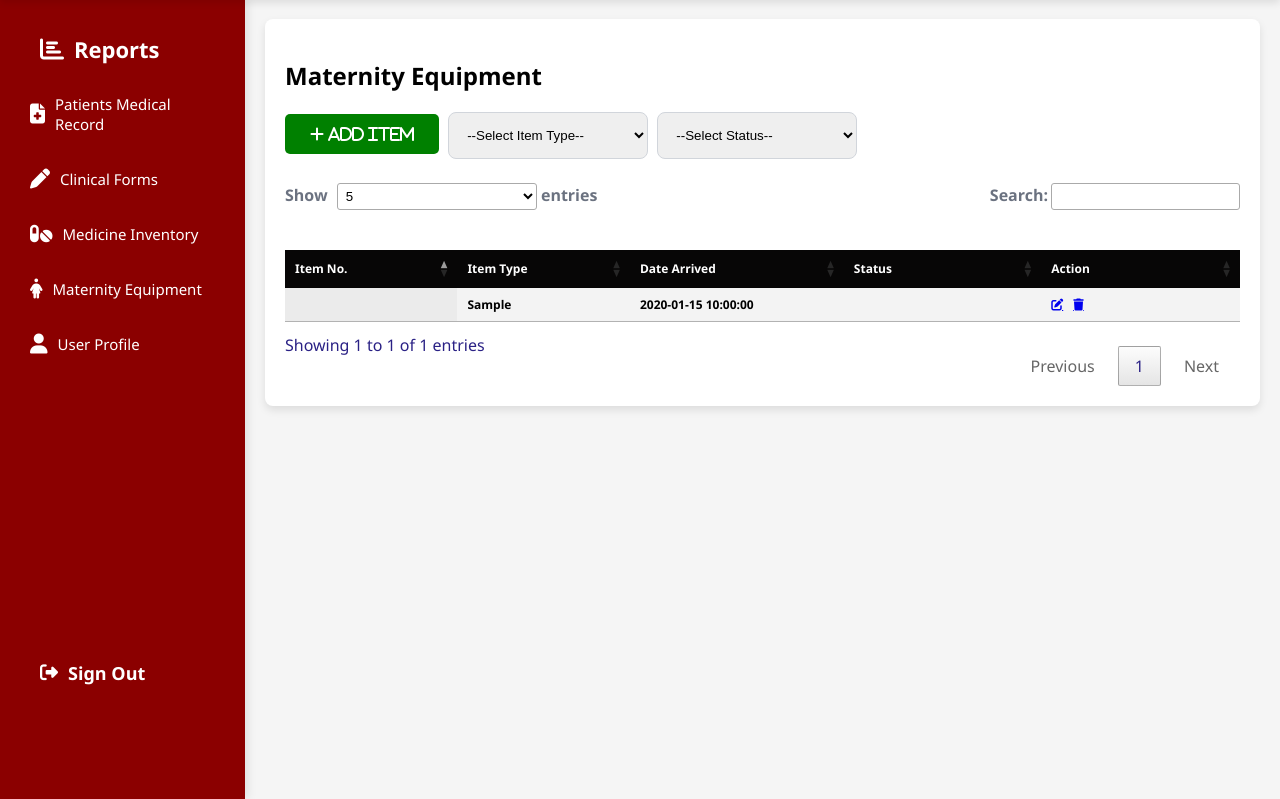
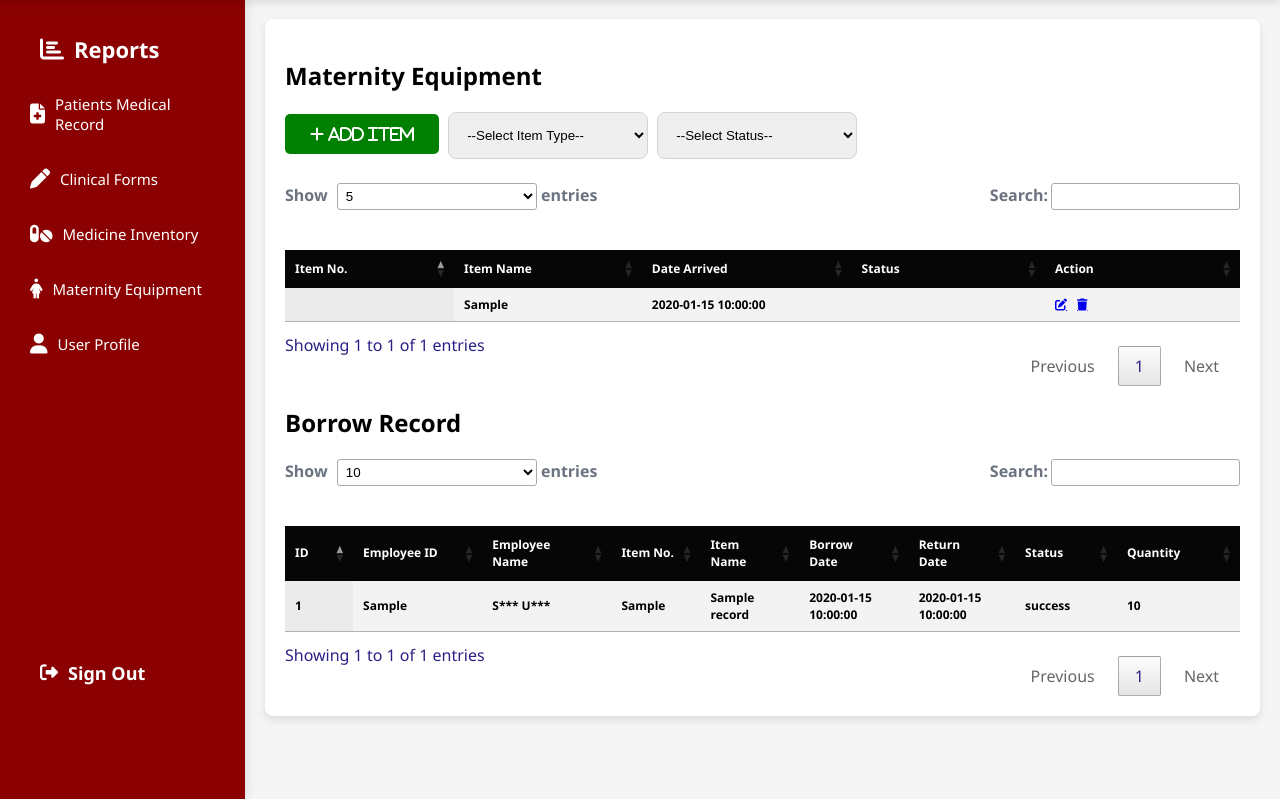
Before and after one commit to Covi-proj/Health-System, a PHP site: page /clinic_admin.php in a window 1280 px wide, after a click on "Maternity Equipment". Shown: the part 85-884 px from the top of the page. Run offline with PHP 8.4, Linux system fonts and the light colour scheme; a user stored in the database is signed in; data comes from the database, SQL or seed files in the repository; tables that the repository leaves empty or names only in its code hold one stand-in row (values such as "Sample post"); data that the repository does not hold is empty; some libraries are stand-ins or nearby versions.

Commit message:
added borrowing system

```diff
--- a/clinic_admin.php
+++ b/clinic_admin.php
@@ -1639,7 +1639,7 @@
                 </li>
 
                 <li onclick="showPage('equip')">
-                <i class="fas fa-person-dress"></i></i>Maternity Equipment
+                    <i class="fas fa-person-dress"></i></i>Maternity Equipment
                 </li>
 
                 <li onclick="showPage('profile')">
@@ -1686,26 +1686,43 @@
                     function filterTable() {
                         var itemTypeFilterValue = document.getElementById("itemTypeFilter").value.toLowerCase();
                         var statusFilterValue = document.getElementById("statusFilter").value.toLowerCase();
-                        var rows = document.querySelectorAll("#equipmentTable tbody tr");
-
-                        rows.forEach(row => {
-                            var itemType = row.querySelector(".item-type").textContent.toLowerCase();
-                            var status = row.querySelector("td:nth-child(4)").textContent.toLowerCase();
+                        var table = $('#equipmentTable').DataTable();
+
+                        $.fn.dataTable.ext.search.push(function (settings, data, dataIndex) {
+                            var itemType = data[1].toLowerCase();
+                            var status = data[3].toLowerCase();
 
                             if ((itemTypeFilterValue === "" || itemType.includes(itemTypeFilterValue)) &&
                                 (statusFilterValue === "" || status.includes(statusFilterValue))) {
-                                row.style.display = "";
-                            } else {
-                                row.style.display = "none";
+                                return true;
+                            }
+                            return false;
+                        });
+
+                        table.draw();
+                    }
+
+                    $(document).ready(function () {
+                        $('#equipmentTable').DataTable({
+                            paging: true,
+                            searching: true,
+                            ordering: true,
+                            responsive: true,
+                            info: true,
+                            lengthMenu: [5, 10, 25, 50],
+                            language: {
+                                emptyTable: "No records available",
+                                zeroRecords: "No matching records found"
                             }
                         });
-                    }
+                    });
                 </script>
-                <table id="equipmentTable" class="display">
+
+                <table id="equipmentTable" class="display table table-striped table-bordered">
                     <thead>
                         <tr>
                             <th>Item No.</th>
-                            <th>Item Type</th>
+                            <th>Item Name</th>
                             <th>Date Arrived</th>
                             <th>Status</th>
                             <th>Action</th>
@@ -1745,46 +1762,75 @@
                     </tbody>
                 </table>
 
+                <div  style="margin-top: 20px;">
+
+                <h2 style="color: black;">Borrow Record</h2>
+                <table id="borrowedItemsTable" class="display table table-striped table-bordered">
+                    <thead>
+                        <tr>
+                            <th>ID</th>
+                            <th>Employee ID</th>
+
+                            <th>Employee Name</th>
+                            <th>Item No.</th>
+                            <th>Item Name</th>
+                            <th>Borrow Date</th>
+                            <th>Return Date</th>
+                            <th>Status</th>
+                            <th>Quantity</th>
+                        </tr>
+                    </thead>
+                    <tbody>
+                        <?php
+                        try {
+                            // Corrected query
+                            $stmt = $pdo->prepare("SELECT br.id, e.name AS name, e.emp_id, e.emp_no, br.item_no, br.item_name, br.borrow_date, br.return_date, br.status, br.quantity
+                           FROM borrow_records br
+                           JOIN employees e ON br.emp_id = e.emp_id");
+                            $stmt->execute();
+
+                            // Fetch all rows as an associative array
+                            $borrowedData = $stmt->fetchAll(PDO::FETCH_ASSOC);
+
+                            // Check if data exists
+                            if (!empty($borrowedData)) {
+                                foreach ($borrowedData as $item) {
+                                    echo '<tr>';
+                                    echo '<td>' . htmlspecialchars($item['id']) . '</td>';
+                                    echo '<td>' . htmlspecialchars($item['emp_no']) . '</td>';
+                                    echo '<td>' . preg_replace('/\b(\w)\w+/i', '$1***', htmlspecialchars($item['name'])) . '</td>'; // Fixed
+                                    echo '<td>' . htmlspecialchars($item['item_no']) . '</td>'; // Fixed
+
+                                    echo '<td>' . htmlspecialchars($item['item_name']) . '</td>';
+                                    echo '<td>' . htmlspecialchars($item['borrow_date']) . '</td>';
+                                    echo '<td>' . (isset($item['return_date']) ? htmlspecialchars($item['return_date']) : 'N/A') . '</td>';
+                                    echo '<td>' . htmlspecialchars($item['status']) . '</td>';
+                                    echo '<td>' . (isset($item['quantity']) ? htmlspecialchars($item['quantity']) : 'N/A') . '</td>';
+                                    echo '</tr>';
+                                }
+                            } else {
+                                echo '<tr><td colspan="7" class="text-center">No records found</td></tr>';
+                            }
+                        } catch (PDOException $e) {
+                            echo '<tr><td colspan="7" class="text-center">Error fetching data: ' . htmlspecialchars($e->getMessage()) . '</td></tr>';
+                        }
+                        ?>
+                    </tbody>
+                </table>
+
                 <script>
-                    function filterTable() {
-                        var filterValue = document.getElementById("itemTypeFilter").value.toLowerCase();
-                        var rows = document.querySelectorAll("#equipmentTable tbody tr");
-
-                        rows.forEach(row => {
-                            var itemType = row.querySelector(".item-type").textContent.toLowerCase();
-
-                            if (filterValue === "" || itemType === filterValue) {
-                                row.style.display = "";
-                            } else {
-                                row.style.display = "none";
-                            }
-                        });
-                    }
-                </script>
-
-
-
-                <script>
-
-                    $(document).ready(function () {
-                        // Disable DataTables error alerts
-                        $.fn.dataTable.ext.errMode = 'none';
-
-                        // Initialize the equipment table
-                        $('#equipmentTable').DataTable({
-                            paging: true,
-                            searching: true,
-                            ordering: true,
-                            responsive: true,
-                            info: true,
-                            lengthMenu: [5, 10, 25, 50],
-                            language: {
-                                emptyTable: "No records available",
-                                zeroRecords: "No matching records found"
+                    $(document).ready(function() {
+                        $.fn.dataTable.ext.errMode = 'none'; // Disable DataTables error alerts
+                        $('#borrowedItemsTable').DataTable({
+                            "language": {
+                                "emptyTable": "No records available",
+                                "zeroRecords": "No matching records found"
                             }
                         });
                     });
                 </script>
+
+</div>
 
             </div>
 
```
